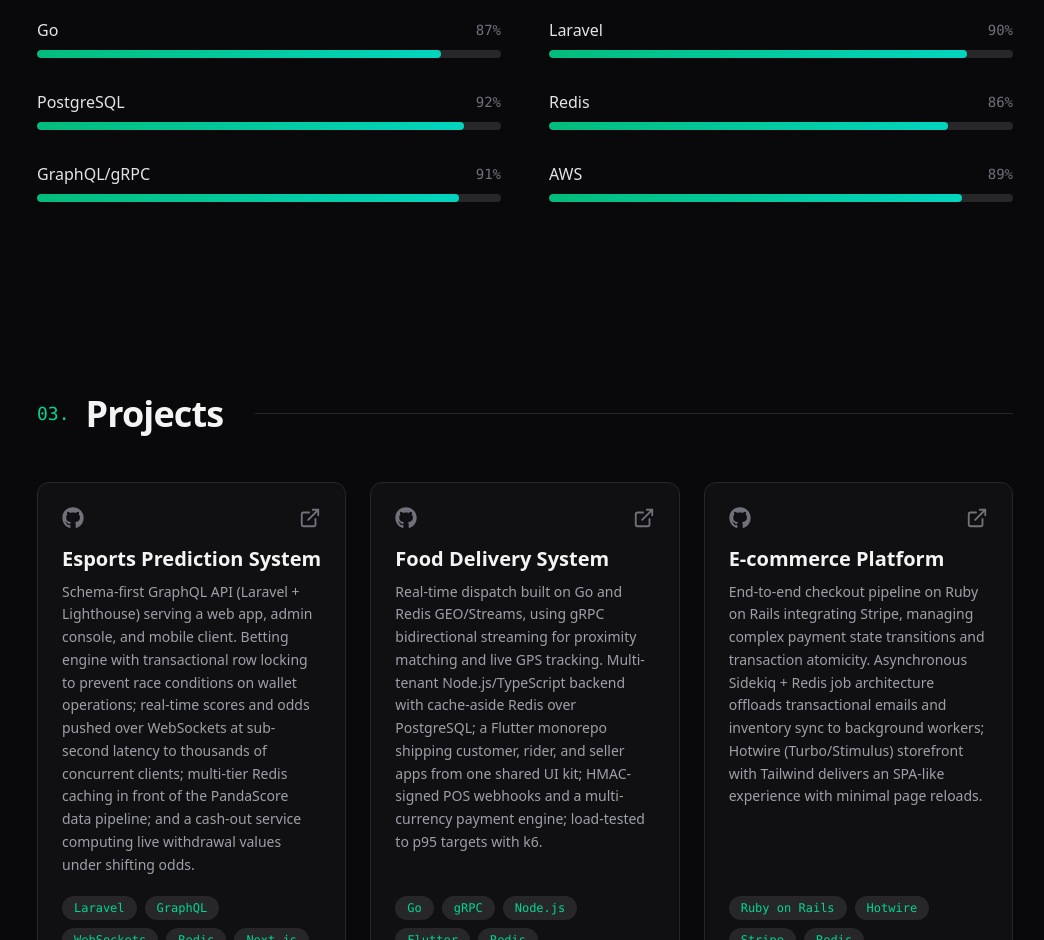
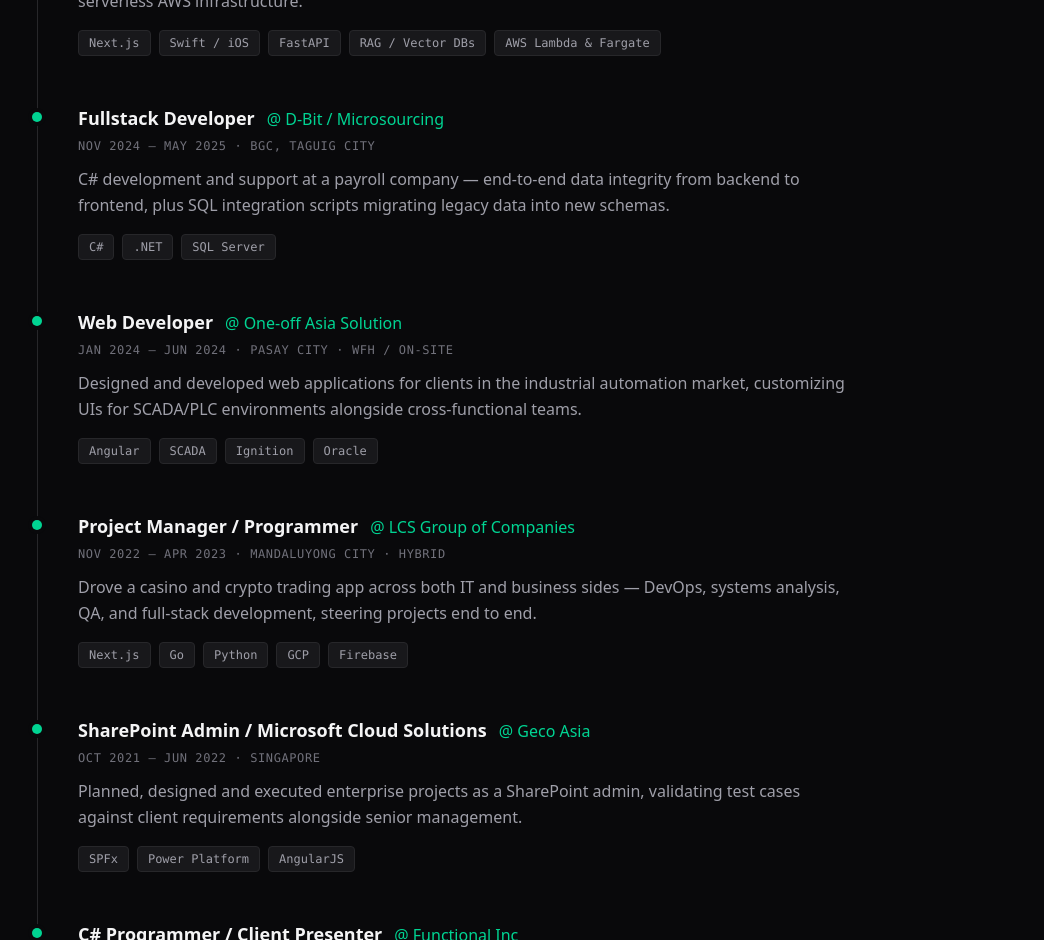
Before and after one commit to jamesgarciadev/jamesgarcia, a Next.js app: page / in a window 1280 px wide. Shown: the part 1860-2800 px from the top of the page, without its empty margins (115-1159 px from the left). Built offline with nearby package versions, Linux system fonts and the light colour scheme.

Commit message:
add Experience section: typed experience[] from CV (8 roles 2013-2026), timeline component, nav link, renumbered sections

```diff
--- a/src/app/page.tsx
+++ b/src/app/page.tsx
@@ -1,6 +1,7 @@
 import Navbar from "@/components/Navbar";
 import Hero from "@/components/Hero";
 import About from "@/components/About";
+import Experience from "@/components/Experience";
 import Skills from "@/components/Skills";
 import Projects from "@/components/Projects";
 import Contact from "@/components/Contact";
@@ -13,6 +14,7 @@ export default function Home() {
       <main className="flex-1">
         <Hero />
         <About />
+        <Experience />
         <Skills />
         <Projects />
         <Contact />
--- a/src/components/Contact.tsx
+++ b/src/components/Contact.tsx
@@ -12,7 +12,7 @@ const iconMap = {
 export default function Contact() {
   return (
     <section id="contact" className="mx-auto max-w-5xl scroll-mt-20 px-6 py-24">
-      <SectionHeading index="04" title="Get In Touch" />
+      <SectionHeading index="05" title="Get In Touch" />
 
       <div className="flex flex-col items-center gap-8 text-center">
         <p className="max-w-xl text-lg leading-relaxed text-zinc-400">
--- /dev/null
+++ b/src/components/Experience.tsx
@@ -0,0 +1,41 @@
+import SectionHeading from "./SectionHeading";
+import { experience } from "@/data/portfolio";
+
+export default function Experience() {
+  return (
+    <section id="experience" className="mx-auto max-w-5xl scroll-mt-20 px-6 py-24">
+      <SectionHeading index="02" title="Experience" />
+
+      <ol className="relative space-y-12 border-l border-zinc-800 pl-8 sm:pl-10">
+        {experience.map((job) => (
+          <li key={`${job.company}-${job.period}`} className="relative">
+            <span
+              aria-hidden
+              className="absolute -left-[38px] top-2 h-2.5 w-2.5 rounded-full bg-emerald-400 ring-4 ring-zinc-950 sm:-left-[46px]"
+            />
+            <div className="flex flex-wrap items-baseline gap-x-3">
+              <h3 className="text-lg font-semibold text-zinc-100">{job.role}</h3>
+              <span className="font-medium text-emerald-400">@ {job.company}</span>
+            </div>
+            <p className="mt-1.5 font-mono text-xs uppercase tracking-wider text-zinc-500">
+              {job.period} · {job.location}
+            </p>
+            <p className="mt-3 max-w-3xl leading-relaxed text-zinc-400">{job.summary}</p>
+            {job.tags && (
+              <ul className="mt-4 flex flex-wrap gap-2">
+                {job.tags.map((tag) => (
+                  <li
+                    key={tag}
+                    className="rounded border border-zinc-800 bg-zinc-900 px-2.5 py-1 font-mono text-xs text-zinc-400"
+                  >
+                    {tag}
+                  </li>
+                ))}
+              </ul>
+            )}
+          </li>
+        ))}
+      </ol>
+    </section>
+  );
+}
--- a/src/components/Navbar.tsx
+++ b/src/components/Navbar.tsx
@@ -7,6 +7,7 @@ import { profile } from "@/data/portfolio";
 
 const links = [
   { label: "About", href: "#about" },
+  { label: "Experience", href: "#experience" },
   { label: "Skills", href: "#skills" },
   { label: "Projects", href: "#projects" },
   { label: "Contact", href: "#contact" },
--- a/src/components/Projects.tsx
+++ b/src/components/Projects.tsx
@@ -6,7 +6,7 @@ import { projects } from "@/data/portfolio";
 export default function Projects() {
   return (
     <section id="projects" className="mx-auto max-w-5xl scroll-mt-20 px-6 py-24">
-      <SectionHeading index="03" title="Projects" />
+      <SectionHeading index="04" title="Projects" />
 
       <div className="grid gap-6 sm:grid-cols-2 lg:grid-cols-3">
         {projects.map((project) => (
--- a/src/components/Skills.tsx
+++ b/src/components/Skills.tsx
@@ -19,7 +19,7 @@ export default function Skills() {
 
   return (
     <section id="skills" className="mx-auto max-w-5xl scroll-mt-20 px-6 py-24">
-      <SectionHeading index="02" title="Skills" />
+      <SectionHeading index="03" title="Skills" />
 
       <div ref={ref} className="grid gap-x-12 gap-y-8 sm:grid-cols-2">
         {skills.map((skill, i) => (
--- a/src/data/portfolio.ts
+++ b/src/data/portfolio.ts
@@ -16,6 +16,95 @@ export const about = {
     "Lately my focus has been on LLM tooling — RAG pipelines, vector databases, and the plumbing that makes models useful in real products. Outside of work I run local model stacks with LM Studio and Ollama, experimenting with small models for code search, summarization, and offline workflows.",
   ],
 };
+
+export interface Experience {
+  company: string;
+  role: string;
+  period: string;
+  location: string;
+  summary: string;
+  tags?: string[];
+}
+
+export const experience: Experience[] = [
+  {
+    company: "GrooveStudios / Gilder",
+    role: "Fullstack Developer",
+    period: "Jun 2025 — Jun 2026",
+    location: "Remote (USA)",
+    summary:
+      "Architected and built full-stack web and iOS applications with AI at the core — RAG systems on vector databases for semantic search and knowledge management, high-performance backend APIs, and serverless AWS infrastructure.",
+    tags: [
+      "Next.js",
+      "Swift / iOS",
+      "FastAPI",
+      "RAG / Vector DBs",
+      "AWS Lambda & Fargate",
+    ],
+  },
+  {
+    company: "D-Bit / Microsourcing",
+    role: "Fullstack Developer",
+    period: "Nov 2024 — May 2025",
+    location: "BGC, Taguig City",
+    summary:
+      "C# development and support at a payroll company — end-to-end data integrity from backend to frontend, plus SQL integration scripts migrating legacy data into new schemas.",
+    tags: ["C#", ".NET", "SQL Server"],
+  },
+  {
+    company: "One-off Asia Solution",
+    role: "Web Developer",
+    period: "Jan 2024 — Jun 2024",
+    location: "Pasay City · WFH / on-site",
+    summary:
+      "Designed and developed web applications for clients in the industrial automation market, customizing UIs for SCADA/PLC environments alongside cross-functional teams.",
+    tags: ["Angular", "SCADA", "Ignition", "Oracle"],
+  },
+  {
+    company: "LCS Group of Companies",
+    role: "Project Manager / Programmer",
+    period: "Nov 2022 — Apr 2023",
+    location: "Mandaluyong City · Hybrid",
+    summary:
+      "Drove a casino and crypto trading app across both IT and business sides — DevOps, systems analysis, QA, and full-stack development, steering projects end to end.",
+    tags: ["Next.js", "Go", "Python", "GCP", "Firebase"],
+  },
+  {
+    company: "Geco Asia",
+    role: "SharePoint Admin / Microsoft Cloud Solutions",
+    period: "Oct 2021 — Jun 2022",
+    location: "Singapore",
+    summary:
+      "Planned, designed and executed enterprise projects as a SharePoint admin, validating test cases against client requirements alongside senior management.",
+    tags: ["SPFx", "Power Platform", "AngularJS"],
+  },
+  {
+    company: "Functional Inc",
+    role: "C# Programmer / Client Presenter",
+    period: "Jan 2020 — Oct 2021",
+    location: "Makati City",
+    summary:
+      "Scaled an existing banking Web API and cryptography work, presenting delivery progress to clients across the SDLC.",
+    tags: ["C#", "ASP.NET", "SQL Server", "Azure"],
+  },
+  {
+    company: "Archetype Party Concepts",
+    role: "Family Business · Freelance",
+    period: "2017 — Aug 2019",
+    location: "Mandaluyong City",
+    summary:
+      "Career break running the family business, while taking light freelance projects from UI/UX through frontend implementation.",
+  },
+  {
+    company: "Golaspico Projects",
+    role: "Full Stack Developer / Client Manager",
+    period: "Nov 2013 — Oct 2016",
+    location: "Mandaluyong City",
+    summary:
+      "Web development, HRIS systems and Unity game work for university clients; owned client relationships from requirements to delivery.",
+    tags: ["C#", "Unity", "PHP", "MySQL"],
+  },
+];
 
 export const skills = [
   { name: "TypeScript", level: 96 },
```
